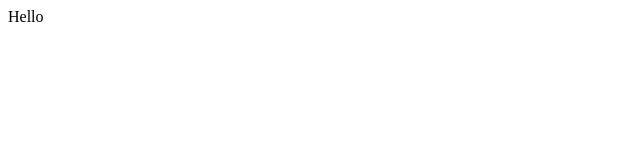
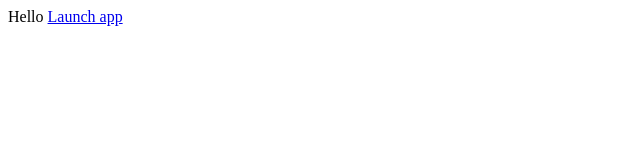
Before and after one commit to ujwal-coditas/ujwal-coditas.github.io, a plain HTML site: page index.html in a window 1280 px wide. Shown: the full height of the page, 0-640 px from the left. Drawn offline with Linux system fonts and the light colour scheme.

Commit message:
Update index.html

```diff
--- a/index.html
+++ b/index.html
@@ -1 +1,3 @@
 Hello
+
+<a href="https://ujwal-coditas.github.io/hello">Launch app</a>
```
